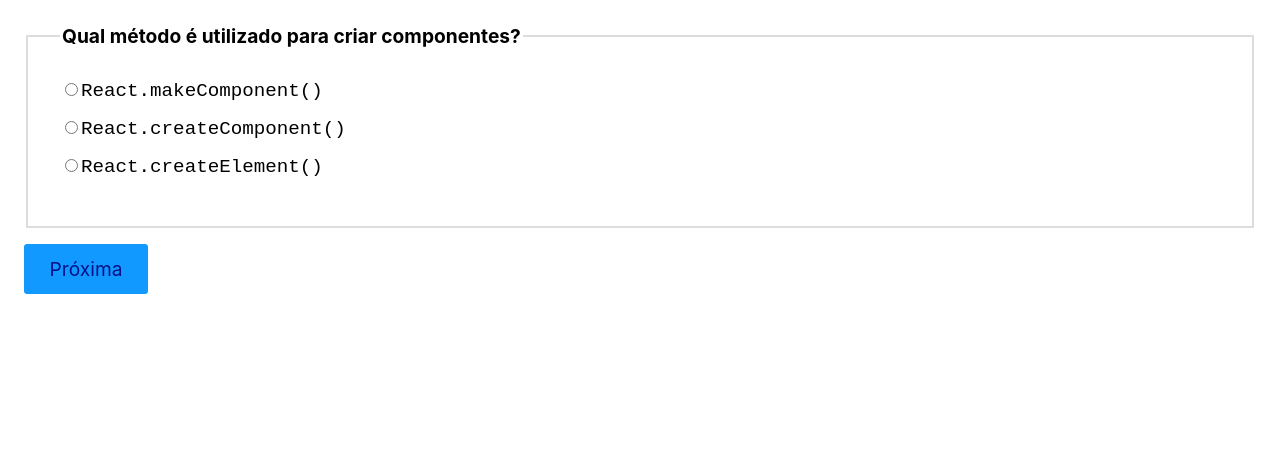
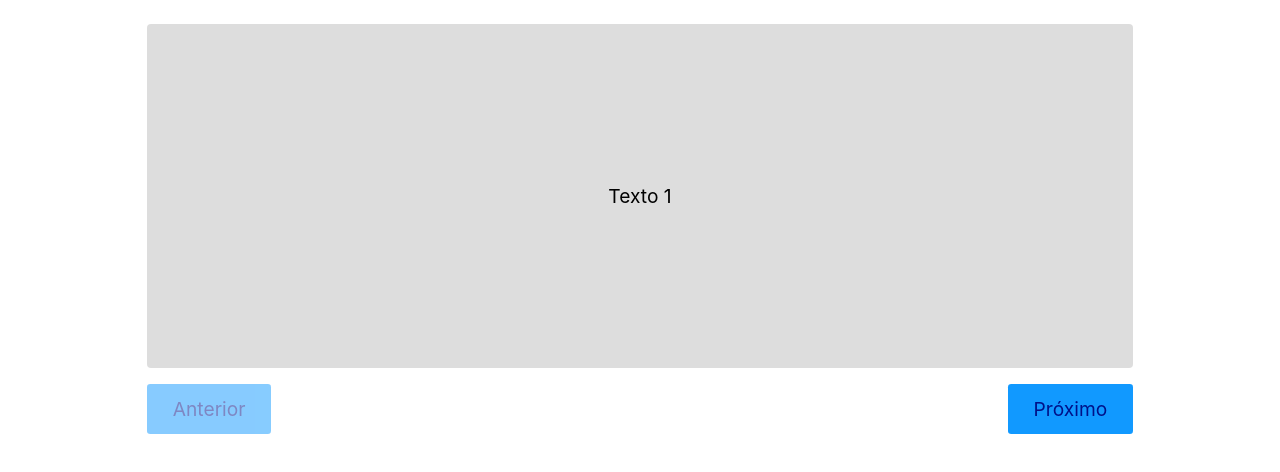
Before and after one commit to Henrique1204/React-Origamid, a React (Create React App) app in the folder appreact/: page / in a window 1280 px wide. Shown: the top 472 px of the page. Built offline with nearby package versions, Linux system fonts and the light colour scheme; the HTML template or start-up script is replaced by a standard one.

Commit message:
Adicionar exemplo de slide com css module

```diff
--- a/appreact/src/App.js
+++ b/appreact/src/App.js
@@ -1,81 +1,31 @@
 import React from 'react';
-import Radio from './Form/Radio';
+import Slide from './Slide';
 
-const perguntas = [
+const App = () => {
+  const slides = [
     {
-      pergunta: 'Qual método é utilizado para criar componentes?',
-      options: [
-        'React.makeComponent()',
-        'React.createComponent()',
-        'React.createElement()',
-      ],
-      resposta: 'React.createElement()',
-      id: 'p1',
+      id: "slide1",
+      texto: "Texto 1"
     },
     {
-      pergunta: 'Como importamos um componente externo?',
-      options: [
-        'import Component from "./Component"',
-        'require("./Component")',
-        'import "./Component"',
-      ],
-      resposta: 'import Component from "./Component"',
-      id: 'p2',
+      id: "slide2",
+      texto: "Texto 2"
     },
     {
-      pergunta: 'Qual hook não é nativo?',
-      options: ['useEffect()', 'useFetch()', 'useCallback()'],
-      resposta: 'useFetch()',
-      id: 'p3',
+      id: "slide3",
+      texto: "Texto 3"
     },
     {
-      pergunta: 'Qual palavra deve ser utilizada para criarmos um hook?',
-      options: ['set', 'get', 'use'],
-      resposta: 'use',
-      id: 'p4',
-    },
-  ];
+      id: "slide4",
+      texto: "Texto 4"
+    }
+  ]
 
-const App = () => {
-    const [respostas, setRespostas] = React.useState({
-        p1: "",
-        p2: "",
-        p3: "",
-        p4: ""
-    });
-    const [slide, setSlide] = React.useState(0);
-    const [resultado, setResultado] = React.useState(null);
-
-    function handleChange({target}) {
-        setRespostas({...respostas, [target.id]: target.value});
-    }
-
-    function resultadoFinal() {
-        const corretas = perguntas.filter(({id, resposta}) => respostas[id] === resposta);
-        setResultado(`Você acertou: ${corretas.length} de ${perguntas.length}`);
-    }
-
-    function handleSubmit(event) {
-        event.preventDefault();
-        if (slide < (perguntas.length - 1)) {
-            setSlide(slide + 1);
-        } else {
-            resultadoFinal();
-            setSlide(slide + 1);
-        }
-    }
-
-    return (
-        <form onSubmit={handleSubmit}>
-            {
-                perguntas.map((p, i) => (
-                    <Radio key={p.id} ativo={slide === i} {...p} value={respostas[p.id]} onChange={handleChange} />
-                ))
-            }
-
-            {resultado ? <p>{resultado}</p> : <button>Próxima</button>}
-        </form>
-    );
+  return (
+    <div>
+      <Slide slides={slides} />
+    </div>
+  );
 };
 
 export default App;
--- a/appreact/src/Form/Radio.js
+++ /dev/null
@@ -1,21 +0,0 @@
-import React from 'react';
-
-const Radio = ({pergunta, options, id, value, onChange, ativo}) => {
-    if (!ativo) return null;
-
-    return (
-        <fieldset style={{padding: "2rem", marginBottom: "1rem", border: "2px solid #ddd"}}>
-            <legend style={{fontWeight: "bold"}}>{pergunta}</legend>
-            {
-                options.map((op) => (
-                    <label key={op} style={{marginBottom: "1rem", fontFamily: "monospace"}}>
-                        <input id={id} type="radio" value={op} onChange={onChange} checked={value === op} />
-                        {op}
-                    </label>
-                ))
-            }
-        </fieldset>
-    );
-};
-
-export default Radio;
--- /dev/null
+++ b/appreact/src/Slide.js
@@ -0,0 +1,37 @@
+import React from 'react';
+import estilos from "./Slide.module.css";
+
+const Slide = ({slides}) => {
+    const [ativo, setAtivo] = React.useState(0);
+    const [posicao, setPosicao] = React.useState(0);
+    const conteudoRef = React.useRef();
+
+    React.useEffect(() => {
+        const {width} = conteudoRef.current.getBoundingClientRect();
+        setPosicao(-(width * ativo));
+    }, [ativo]);
+
+    function slidePrev() {
+        setAtivo(ativo - 1);
+    }
+
+    function slideNext() {
+        setAtivo(ativo + 1);
+    }
+
+    return (
+        <section className={estilos.container}>
+            <div ref={conteudoRef} className={estilos.conteudo} style={{transform: `translateX(${posicao}px)`}}>
+                {slides.map(({id, texto}) => (
+                    <div key={id} className={estilos.item}>{texto}</div>
+                ))}
+            </div>
+            <nav className={estilos.nav}>
+                <button onClick={slidePrev} disabled={ativo <= 0} >Anterior</button>
+                <button onClick={slideNext} disabled={ativo >= (slides.length - 1)} >Próximo</button>
+            </nav>
+        </section>
+    );
+};
+
+export default Slide;
--- /dev/null
+++ b/appreact/src/Slide.module.css
@@ -0,0 +1,30 @@
+.container {
+    overflow: hidden;
+}
+
+.conteudo {
+    display: flex;
+    transition: transform 0.3s ease;
+}
+
+.item {
+    width: 80%;
+    padding: 10rem 0;
+    border-radius: 4px;
+    margin: 0 10%;
+    text-align: center;
+    background-color: #DDD;
+    flex-shrink: 0;
+}
+
+.nav {
+    width: 80%;
+    margin: 1rem auto;
+    display: flex;
+    justify-content: space-between;
+    align-items: center;
+}
+
+.nav button:disabled {
+    cursor: not-allowed;
+}
```
